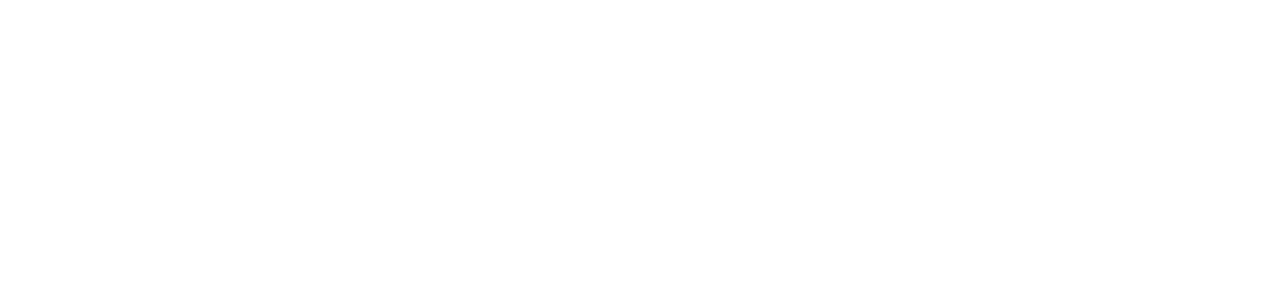
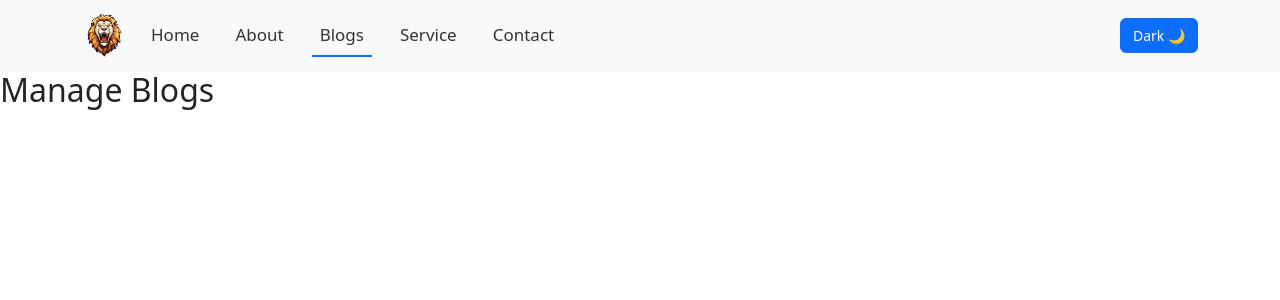
Before and after one commit to akash123a/ReactDashboard, a React (Vite) app: page /blogs in a window 1280 px wide. Before the commit this address had no page. Shown: the top 300 px of the page. Built offline with nearby package versions, Linux system fonts and the light colour scheme.

Commit message:
inital commited as

```diff
--- a/src/App.jsx
+++ b/src/App.jsx
@@ -8,6 +8,7 @@ import Homedashboards  from "./pages/Homedashboards";
 
   import About from "./components/About/about";
  import Services from "./components/Services/Services";
+
 
   import Contact from "./components/Contact/Contact";
 
@@ -46,6 +47,7 @@ function App() {
         {/* PUBLIC */}
         <Route path="/" element={<><Navbar /><Home /></>} />
         <Route path="/about" element={<><Navbar /><About /></>} />
+        <Route path="/blogs" element={<><Navbar /><Blogs /></>} />
         <Route path="/service" element={<><Navbar /><Services /></>} />
         <Route path="/contact" element={<><Navbar /><Contact /></>} />
 
--- a/src/pages/Blogs.jsx
+++ b/src/components/Blogs/Blogs.jsx
@@ -1,5 +1,5 @@
 import { useEffect, useState } from "react";
-import api from "../services/api";
+import api from "../../services/api";
 
 function Blogs() {
   const [blogs, setBlogs] = useState([]);
@@ -16,6 +16,8 @@ function Blogs() {
           <h4>{blog.title}</h4>
         </div>
       ))}
+      <h2 className="text-center mt-4">Blogs Page</h2>
+      <div className="as"> thsi is a  Frontend  Blog Page </div>
     </div>
   );
 }
--- a/src/components/Navbar/navbar.jsx
+++ b/src/components/Navbar/navbar.jsx
@@ -34,6 +34,7 @@ const NavbarComponent = () => {
           <Nav className="me-auto">
             <Nav.Link as={NavLink} to="/">Home</Nav.Link>
             <Nav.Link as={NavLink} to="/about">About</Nav.Link>
+            <Nav.Link as={NavLink} to="/blogs">Blogs</Nav.Link>
             <Nav.Link as={NavLink} to="/service">Service</Nav.Link>
             <Nav.Link as={NavLink} to="/contact">Contact</Nav.Link>
           </Nav>
```
